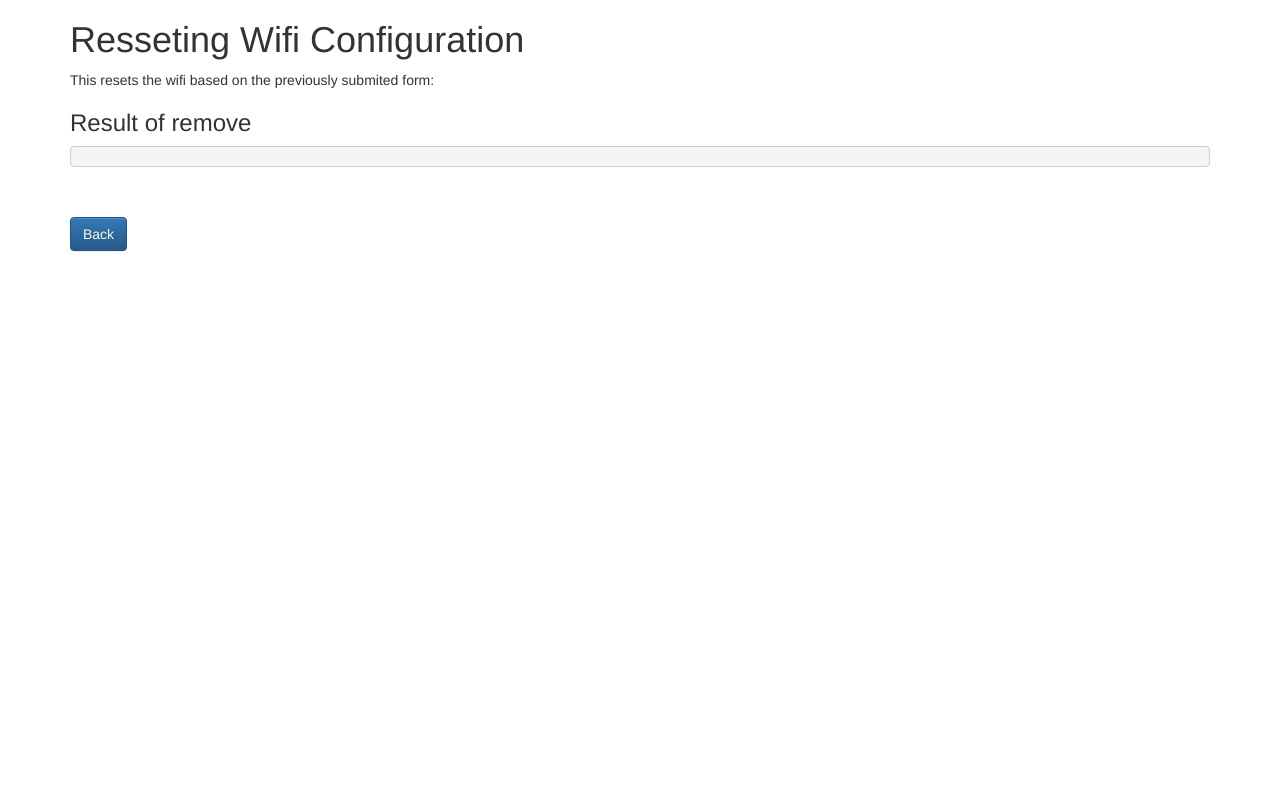
After one commit to CalmEQ/calmeq-mypi, a PHP site: page /resetwifi.php in a window 1280 px wide. The commit adds this page. Run offline with PHP 8.4, Linux system fonts and the light colour scheme; data that the repository does not hold is empty; some libraries are stand-ins or nearby versions.

Commit message:
add reset wifi link

```diff
--- /dev/null
+++ b/www/resetwifi.php
@@ -0,0 +1,41 @@
+<html>
+  <head>
+    <meta charset="utf-8">
+    <meta http-equiv="X-UA-Compatible" content="IE=edge">
+    <meta name="viewport" content="width=device-width, initial-scale=1">
+    <!-- The above 3 meta tags *must* come first in the head; any other head content must come *after* these tags -->
+
+    <title>Resetting Wifi Configuration</title>
+    <!-- Latest compiled and minified CSS -->
+    <link rel="stylesheet" href="https://maxcdn.bootstrapcdn.com/bootstrap/3.3.4/css/bootstrap.min.css">
+
+    <!-- Optional theme -->
+    <link rel="stylesheet" href="https://maxcdn.bootstrapcdn.com/bootstrap/3.3.4/css/bootstrap-theme.min.css">
+
+    <!-- Custom styles for this template -->
+    <link href="theme.css" rel="stylesheet">
+
+  </head>
+
+  <body>
+    <div class="container theme-base" role="main">
+
+    <h1>Resseting Wifi Configuration</h1>
+    <p>This resets the wifi based on the previously submited form: </p>
+    <h3>Result of remove</h3>
+    <pre><?php exec('/opt/calmeq-mypi/bin/resetwifi.sh wlan0'. $_POST['id'],
+                $outtext); echo implode("<br>", $outtext) ?></pre>
+    <br>
+    <br>
+    <a href="wifi.php"><button class="btn btn-primary">Back</button></a>
+
+    <script src="https://ajax.googleapis.com/ajax/libs/jquery/1.11.2/jquery.min.js"></script>
+    <!-- Include all compiled plugins (below), or include individual files as needed -->
+
+    <!-- Latest compiled and minified JavaScript -->
+    <script src="https://maxcdn.bootstrapcdn.com/bootstrap/3.3.4/js/bootstrap.min.js"></script>
+
+    </div>
+  </body>
+
+</html>
```
Also changed, not shown: www/wifi.php (+45 -10 lines), 1 other file.
